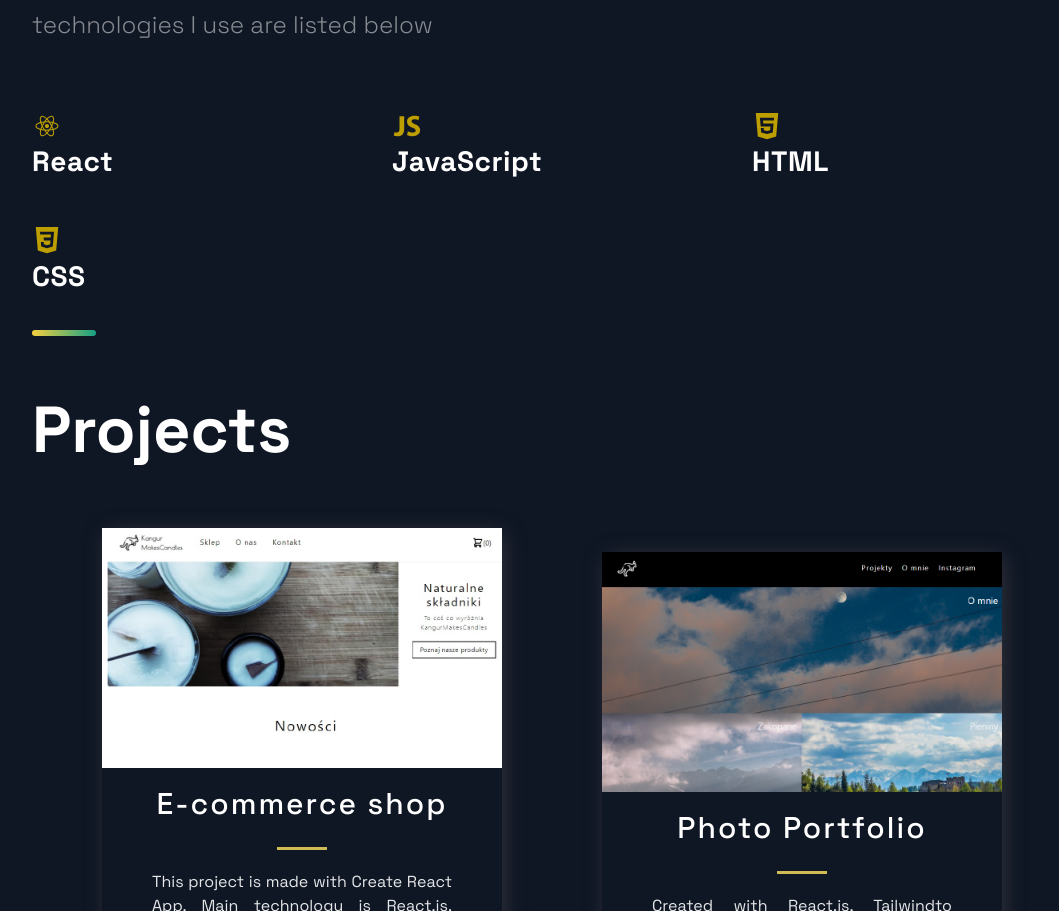
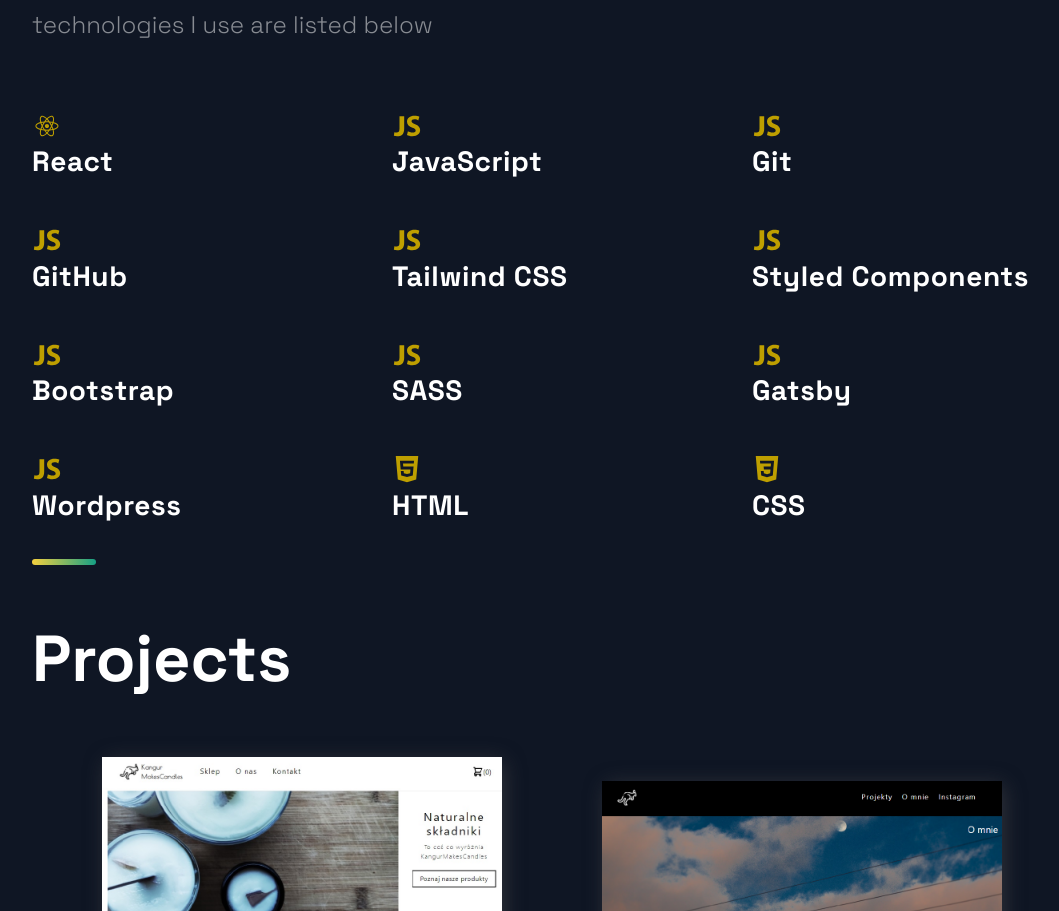
Before and after one commit to yougonnagetyours/my-developer-portfolio, a Next.js app: page / in a window 1280 px wide. Shown: the part 1072-1983 px from the top of the page, without its empty margins (88-1147 px from the left). Built offline with nearby package versions, Linux system fonts and the light colour scheme.

Commit message:
complete technologies

```diff
--- a/src/components/Technologies/Technologies.js
+++ b/src/components/Technologies/Technologies.js
@@ -32,6 +32,70 @@ const Technologies = () =>  (
       </ListItem>
       <ListItem>
         <picture style={{color: "#be9f00"}}>
+          <IoLogoJavascript size="3rem" />
+        </picture>
+        <ListContainer>
+          <ListTitle>Git</ListTitle>
+        </ListContainer>
+      </ListItem>
+      <ListItem>
+        <picture style={{color: "#be9f00"}}>
+          <IoLogoJavascript size="3rem" />
+        </picture>
+        <ListContainer>
+          <ListTitle>GitHub</ListTitle>
+        </ListContainer>
+      </ListItem>
+      <ListItem>
+        <picture style={{color: "#be9f00"}}>
+          <IoLogoJavascript size="3rem" />
+        </picture>
+        <ListContainer>
+          <ListTitle>Tailwind CSS</ListTitle>
+        </ListContainer>
+      </ListItem>
+      <ListItem>
+        <picture style={{color: "#be9f00"}}>
+          <IoLogoJavascript size="3rem" />
+        </picture>
+        <ListContainer>
+          <ListTitle>Styled Components</ListTitle>
+        </ListContainer>
+      </ListItem>
+      <ListItem>
+        <picture style={{color: "#be9f00"}}>
+          <IoLogoJavascript size="3rem" />
+        </picture>
+        <ListContainer>
+          <ListTitle>Bootstrap</ListTitle>
+        </ListContainer>
+      </ListItem>
+      <ListItem>
+        <picture style={{color: "#be9f00"}}>
+          <IoLogoJavascript size="3rem" />
+        </picture>
+        <ListContainer>
+          <ListTitle>SASS</ListTitle>
+        </ListContainer>
+      </ListItem>
+      <ListItem>
+        <picture style={{color: "#be9f00"}}>
+          <IoLogoJavascript size="3rem" />
+        </picture>
+        <ListContainer>
+          <ListTitle>Gatsby</ListTitle>
+        </ListContainer>
+      </ListItem>
+      <ListItem>
+        <picture style={{color: "#be9f00"}}>
+          <IoLogoJavascript size="3rem" />
+        </picture>
+        <ListContainer>
+          <ListTitle>Wordpress</ListTitle>
+        </ListContainer>
+      </ListItem>
+      <ListItem>
+        <picture style={{color: "#be9f00"}}>
           <IoLogoHtml5 size="3rem" />
         </picture>
         <ListContainer>
```
